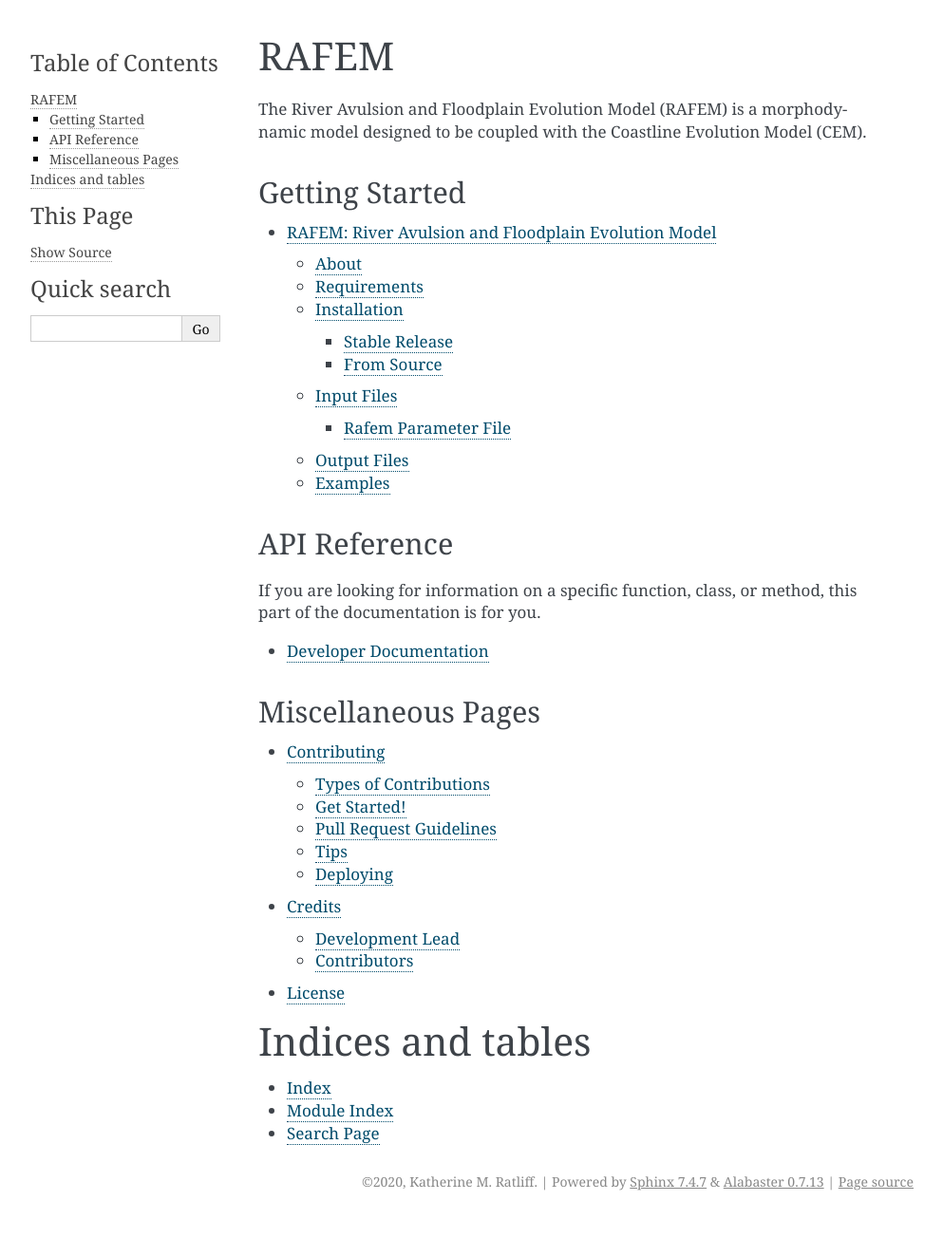
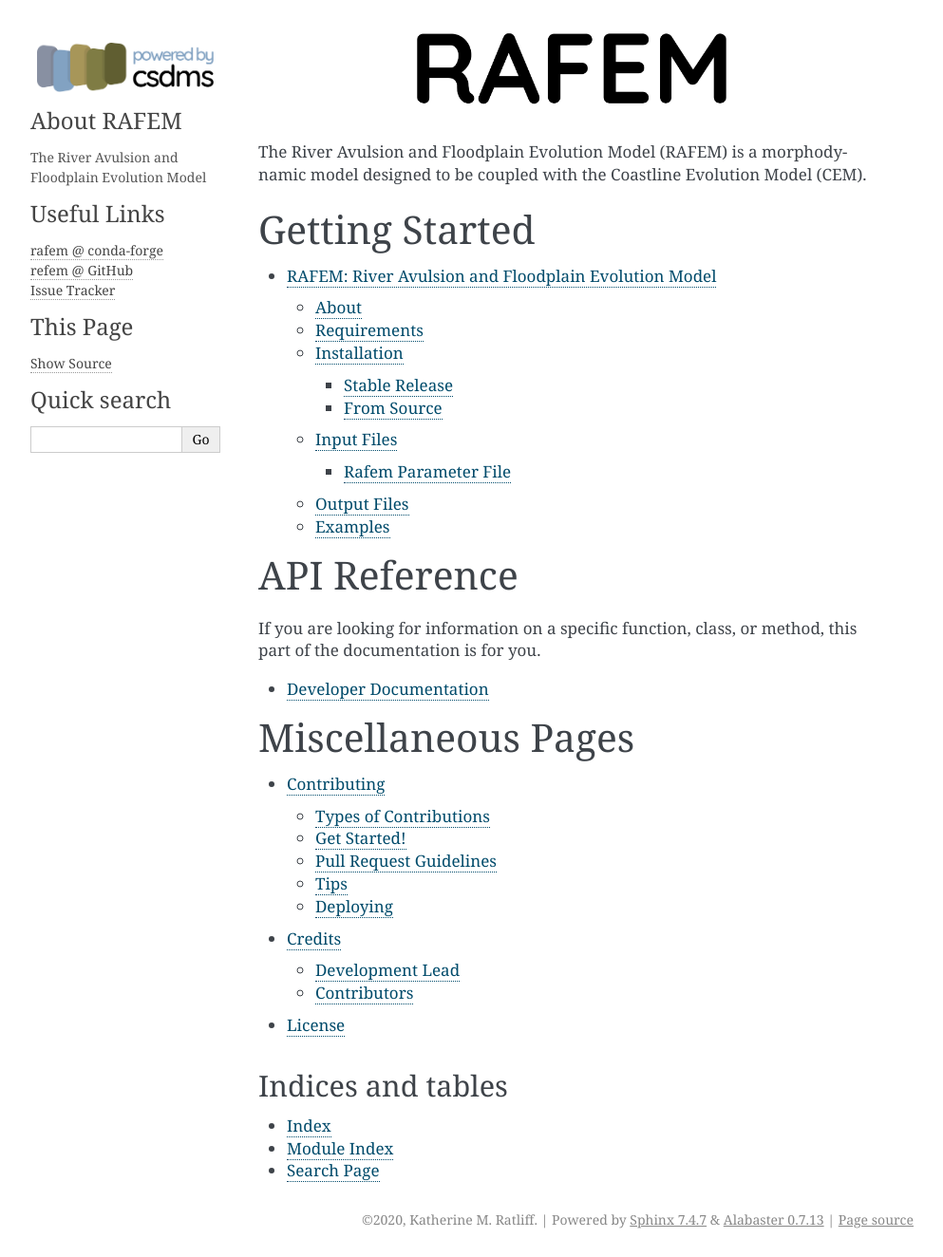
Before and after one commit to katmratliff/rafem, a Sphinx documentation site: the page built from docs/source/index.rst, in a window 1280 px wide. Shown: the whole page at 95% size, without its empty margins (148-1141 px from the left). Built offline with Sphinx 7.4.7, drawn with Linux system fonts in a browser that asks for light colours; pages that are not in the unit, such as notebooks, are missing from menus; before the commit the page ends 1284 px from its top, so only the background shows below that.

Commit message:
add logos and sidebar

```diff
--- /dev/null
+++ b/docs/source/_templates/links.html
@@ -0,0 +1,6 @@
+<h3>Useful Links</h3>
+<ul>
+  <li><a href="https://github.com/conda-forge/rafem-feedstock/">rafem @ conda-forge</a></li>
+  <li><a href="https://github.com/katmratliff/rafem/">refem @ GitHub</a></li>
+  <li><a href="https://github.com/katmratliff/rafem/issues">Issue Tracker</a></li>
+</ul>
--- /dev/null
+++ b/docs/source/_templates/sidebarintro.html
@@ -0,0 +1,4 @@
+<h3>About RAFEM</h3>
+<p>
+  The River Avulsion and Floodplain Evolution Model
+</p>
--- a/docs/source/conf.py
+++ b/docs/source/conf.py
@@ -66,3 +66,22 @@ html_theme = 'alabaster'
 # relative to this directory. They are copied after the builtin static files,
 # so a file named "default.css" will overwrite the builtin "default.css".
 html_static_path = ['_static']
+
+# The name of an image file (relative to this directory) to place at the top
+# of the sidebar.
+html_logo = "_static/powered-by-logo-header.png"
+
+html_sidebars = {
+    "index": [
+        "sidebarintro.html",
+        "links.html",
+        "sourcelink.html",
+        "searchbox.html",
+    ],
+    "**": [
+        "sidebarintro.html",
+        "links.html",
+        "sourcelink.html",
+        "searchbox.html",
+    ]
+}
--- a/docs/source/index.rst
+++ b/docs/source/index.rst
@@ -1,5 +1,8 @@
-RAFEM
-=====
+.. image:: _static/rafem.png
+    :align: center
+    :scale: 15%
+    :alt: RAFEM
+    :target: https://rafem.readthedocs.org/
 
 The River Avulsion and Floodplain Evolution Model (RAFEM) is a morphodynamic
 model designed to be coupled with the Coastline Evolution Model (CEM).
```
Also changed, not shown: docs/source/_static/powered-by-logo-header.png (added), docs/source/_static/rafem.png (added).
